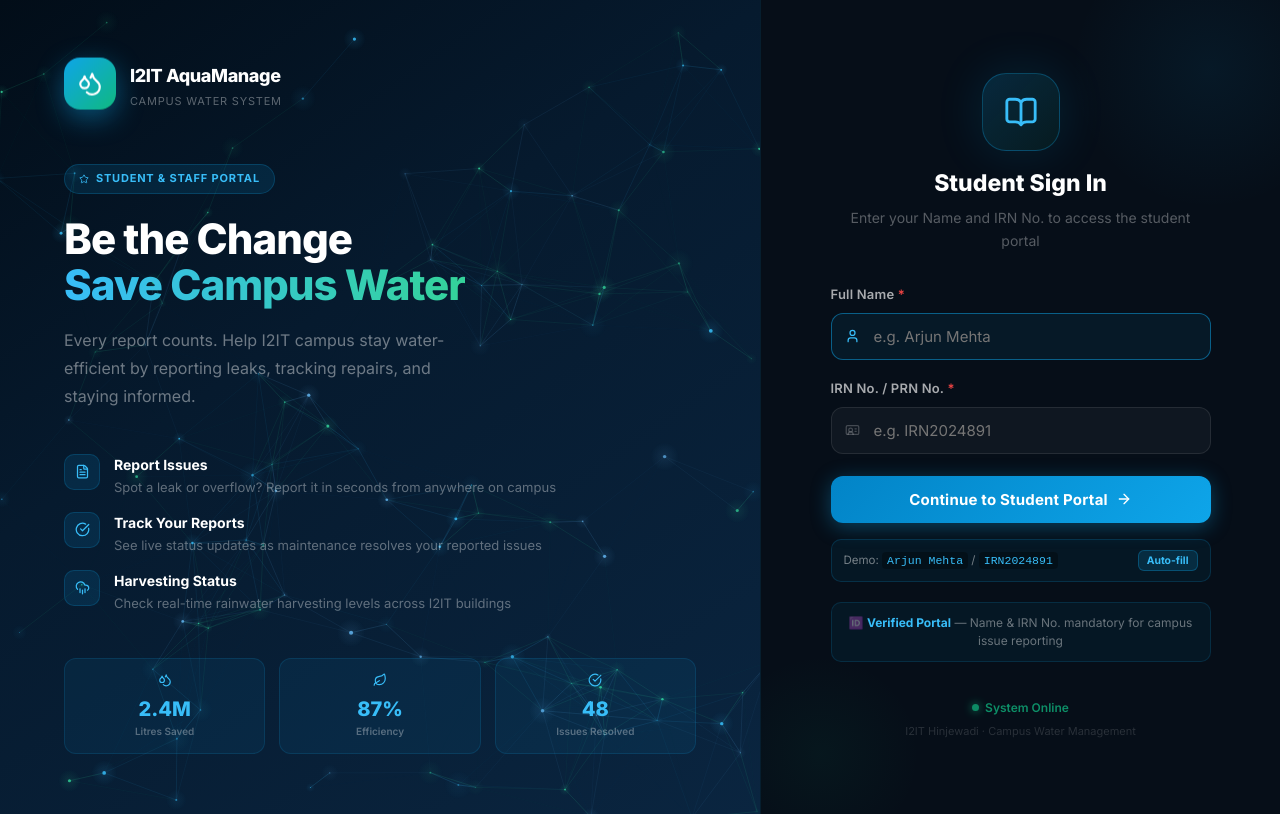
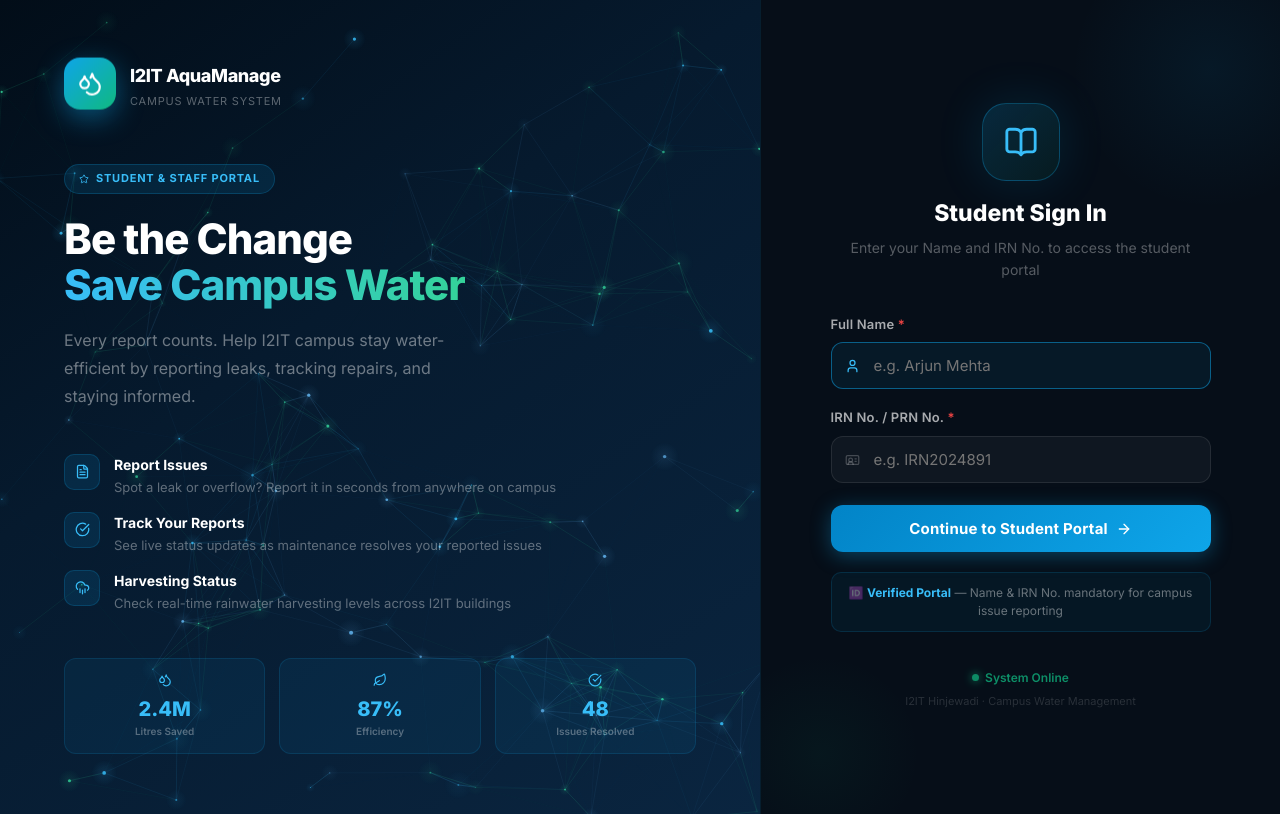
Before and after one commit to Sai-KT/AquaManage, a React (Vite) app: page /login/student in a window 1280 px wide. Built offline with nearby package versions, Linux system fonts and the light colour scheme.

Commit message:
fix: remove demo credentials bar from StudentLogin

```diff
--- a/src/pages/login/StudentLogin.jsx
+++ b/src/pages/login/StudentLogin.jsx
@@ -371,28 +371,7 @@ export default function StudentLogin() {
               <ArrowRight size={16} style={{ animation: isHovered ? 'slideRight 0.4s ease infinite alternate' : 'none' }} />
             </button>
 
-            {/* Demo Auto-fill Hint */}
-            <div style={{
-              marginTop: 16, padding: '10px 12px',
-              background: 'rgba(14,165,233,0.06)',
-              border: '1px solid rgba(14,165,233,0.18)',
-              borderRadius: 10, display: 'flex', alignItems: 'center', justifyContent: 'space-between',
-            }}>
-              <div style={{ fontSize: '0.72rem', color: 'rgba(255,255,255,0.45)' }}>
-                Demo: <code style={{ color: '#38bdf8', background: 'rgba(0,0,0,0.3)', padding: '2px 5px', borderRadius: 4 }}>Arjun Mehta</code> / <code style={{ color: '#38bdf8', background: 'rgba(0,0,0,0.3)', padding: '2px 5px', borderRadius: 4 }}>IRN2024891</code>
-              </div>
-              <button
-                type="button"
-                onClick={() => { setName('Arjun Mehta'); setIrnNo('IRN2024891'); setError(''); }}
-                style={{
-                  background: 'rgba(14,165,233,0.15)', border: '1px solid rgba(14,165,233,0.3)',
-                  borderRadius: 6, color: '#38bdf8', fontSize: '0.65rem', fontWeight: 700,
-                  padding: '3px 8px', cursor: 'pointer',
-                }}
-              >
-                Auto-fill
-              </button>
-            </div>
+
           </form>
 
 
```
